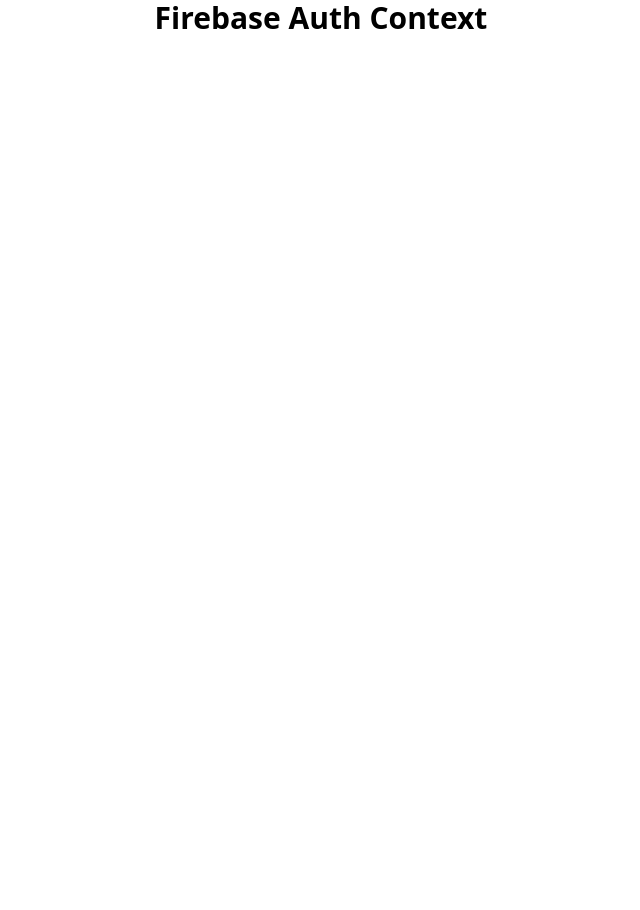
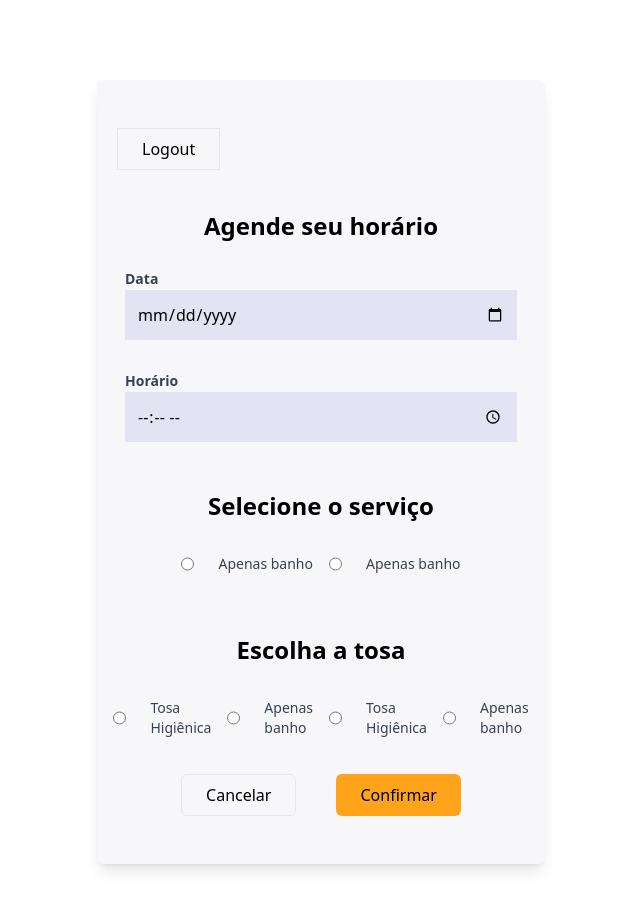
Before and after one commit to pamlotusia/impacta-petshop, a React (Create React App) app: page /home in a window 1280 px wide. Shown: the top 910 px of the page, without its empty margins (319-959 px from the left). Before the commit the page ends 800 px from the top, so only its background shows below. Built offline with nearby package versions, Linux system fonts and the light colour scheme; no server answers; sample sign-in values are in the browser's storage.

Commit message:
salvando layout - falta ainda layout do agendamento - e layout da mensagem final

```diff
--- a/src/App.js
+++ b/src/App.js
@@ -1,7 +1,7 @@
 import React from 'react'
 import Signin from './components/Signin'
 import Signup from './components/Signup'
-import Account from './components/Account'
+import Home from './components/Home'
 import ProtectedRoute from './components/ProtectedRoute'
 import { Route, Routes } from 'react-router-dom'
 import { AuthContextProvider } from './contexts/AuthContext'
@@ -10,16 +10,15 @@
 const App = () => {
   return (
     <div>
-      <h1 className="text-center text-3xl font-bold">Firebase Auth Context</h1>
       <AuthContextProvider>
       <Routes>
           <Route path='/' element={<Signin />} />
           <Route path='/signup' element={<Signup />} />
           <Route
-            path='/account'
+            path='/home'
             element={
               <ProtectedRoute>
-                <Account />
+                <Home />
               </ProtectedRoute>
             }
           />
--- a/src/components/Account.jsx
+++ /dev/null
@@ -1,29 +0,0 @@
-import React from 'react'
-import { UserAuth } from '../contexts/AuthContext'
-import { useNavigate } from 'react-router-dom'
-
-const Account = () => {
-  const {user, logout} = UserAuth()
-
-  const navigate = useNavigate()
-
-  const handleLogout = async() =>{
-    try{
-      await logout()
-      navigate('/')
-      console.log("you are logout")
-    } catch(e){
-      console.log(e.message)
-    }
-  }
-
-  return (
-    <div className='max-w-[600px] mx-auto my-16 p-4'>
-      <h1 className='text-2xl font-bold py-4'>Account</h1>
-      <p>User email: {user && user.email}</p>
-      <button onClick={handleLogout} className='border px-6 py-2 my-4 hover:bg-pink-100'>Logout</button>
-      </div>
-  )
-}
-
-export default Account
--- /dev/null
+++ b/src/components/Home.jsx
@@ -0,0 +1,142 @@
+import React from 'react'
+import { UserAuth } from '../contexts/AuthContext'
+import { Link, useNavigate } from 'react-router-dom'
+
+const Home = () => {
+  const { user, logout } = UserAuth()
+
+  const navigate = useNavigate()
+
+  const handleLogout = async () => {
+    try {
+      await logout()
+      navigate('/')
+      console.log('you are logout')
+    } catch (e) {
+      console.log(e.message)
+    }
+  }
+
+  return (
+    <div className="max-w-md mx-auto  p-5 rounded-md shadow-lg my-20 py-8 bg-background-color">
+      <button onClick={handleLogout} className="border px-6 py-2 my-4 mb-10">
+        Logout
+      </button>
+      <h1 className="text-2xl text-center font-bold mb-4">
+        Agende seu horário
+      </h1>
+      <form>
+        <div className="mb-3 p-2 rounded-lg">
+          <label className="text-gray-700 text-sm font-bold ">Data</label>
+          <input
+            type="date"
+            className="w-full px-3 py-3 focus:outline-none light-blue-input "
+          />
+        </div>
+        <div className="mb-4 p-2 rounded-lg">
+          <label className="text-gray-700 text-sm font-bold">Horário</label>
+          <input
+            type="time"
+            className="w-full px-3 py-3 focus:outline-none light-blue-input"
+          />
+        </div>
+
+        <p className="text-2xl text-center font-bold mb-6 m-10">
+          Selecione o serviço
+        </p>
+
+        <div className="flex justify-center">
+          <div className=" flex mb-3  p-2 rounded-lg">
+            <input
+              id="banho"
+              value="banho"
+              data-text="Apenas banho"
+              type="radio"
+              className=""
+            />
+            <label className="text-gray-700 text-sm font-medium ml-6">
+              Apenas banho
+            </label>
+          </div>
+
+          <div className=" flex mb-3  p-2 rounded-lg">
+            <input
+              id="banho"
+              value="banho"
+              data-text="Apenas banho"
+              type="radio"
+              className=""
+            />
+            <label className="text-gray-700 text-sm font-medium ml-6">
+              Apenas banho
+            </label>
+          </div>
+        </div>
+
+        <p className="text-2xl text-center font-bold mb-6 m-10">
+          Escolha a tosa
+        </p>
+
+        <div className="flex justify-center">
+          <div className=" flex mb-3  p-2 rounded-lg">
+            <input
+              id="banho"
+              value="banho"
+              data-text="Tosa Higiênica"
+              type="radio"
+              className=""
+            />
+            <label className="text-gray-700 text-sm font-medium ml-6">
+              Tosa Higiênica
+            </label>
+          </div>
+
+          <div className=" flex mb-3  p-2 rounded-lg">
+            <input
+              id="banho"
+              value="banho"
+              data-text="Apenas banho"
+              type="radio"
+              className=""
+            />
+            <label className="text-gray-700 text-sm font-medium ml-6">
+              Apenas banho
+            </label>
+          </div>
+
+          <div className=" flex mb-3  p-2 rounded-lg">
+            <input
+              id="banho"
+              value="banho"
+              data-text="Tosa Higiênica"
+              type="radio"
+              className=""
+            />
+            <label className="text-gray-700 text-sm font-medium ml-6">
+              Tosa Higiênica
+            </label>
+          </div>
+
+          <div className=" flex mb-3  p-2 rounded-lg">
+            <input
+              id="banho"
+              value="banho"
+              data-text="Apenas banho"
+              type="radio"
+              className=""
+            />
+            <label className="text-gray-700 text-sm font-medium ml-6">
+              Apenas banho
+            </label>
+          </div>
+        </div>
+      </form>
+      <div className="flex justify-center">
+        <button className="border px-6 py-2 my-4 m-5 rounded-md">Cancelar</button>
+        <button className="px-6 py-2 my-4 m-5 bg-confirm-color rounded-md">Confirmar</button>
+      </div>
+    </div>
+  )
+}
+
+export default Home
--- a/src/components/Signin.jsx
+++ b/src/components/Signin.jsx
@@ -1,6 +1,7 @@
 import React, { useState } from 'react'
 import { Link, useNavigate } from 'react-router-dom'
 import { UserAuth } from '../contexts/AuthContext'
+import MinhaImagem from '../images/login-icon.svg'
 
 const Signin = () => {
   const [email, setEmail] = useState('')
@@ -22,37 +23,50 @@
   }
 
   return (
-    <div className="max-w-[700px] mx-auto my-16 p-4">
-      <div>
-        <h1 className="text-2xl font-bold py-2"> Sign in to your account</h1>
-        <p className="py-2">
-          Don't have an account yet?{' '}
-          <Link to="/signup" className="underline">
-            Sign up.
-          </Link>
-        </p>
+    <div className="max-w-md mx-auto p-5 rounded-md  my-20 py-8">
+      <img src={MinhaImagem} alt="" className="mx-auto login-img" />
+      <div className="rounded-md max-w-full bg-background-color shadow-lg p-7">
+        <h2
+          className="text-2xl font-bold mb-10
+     text-center"
+        >
+          Login
+        </h2>
+        <form onSubmit={handleSubmit}>
+          <div className="mb-4 bg-white p-2 rounded-lg">
+            <label className="text-gray-700 text-sm font-bold">
+              E-mail:
+            </label>
+            <input
+              onChange={e => setEmail(e.target.value)}
+              type="email"
+              className="w-full px-3 py-1 focus:outline-none"
+            />
+          </div>
+          <div className="mb-4 bg-white p-2 rounded-lg">
+            <label className="text-gray-700 text-sm font-bold">
+              Senha:
+            </label>
+            <input
+              onChange={e => setPassword(e.target.value)}
+              type="password"
+              className="w-full px-3 py-1 focus:outline-none"
+            />
+          </div>
+          <button
+            type="submit"
+            className="bg-confirm-color mb-10 mt-10 w-full p-4 my-2 text-white uppercase font-bold font-button-confirm"
+          >
+            Entrar
+          </button>
+          <p className="py-2 text-center">
+            Não possui uma conta?
+            <Link to="/signup" className="font-bold">
+              Cadastre-se agora!
+            </Link>
+          </p>
+        </form>
       </div>
-      <form onSubmit={handleSubmit}>
-        <div className="flex flex-col py-2">
-          <label className="py-2 font-medium"> Email Address </label>
-          <input
-            onChange={e => setEmail(e.target.value)}
-            className="border p-3"
-            type="email"
-          />
-        </div>
-        <div className="flex flex-col py-2">
-          <label className="py-2 font-medium"> Password</label>
-          <input
-            onChange={e => setPassword(e.target.value)}
-            className="border p-3"
-            type="password"
-          />
-        </div>
-        <button className="border border-blue-500 bg-blue-600 hover:bg-blue-500 w-full p-4 my-2 text-white">
-          Sign in
-        </button>
-      </form>
     </div>
   )
 }
--- a/src/index.css
+++ b/src/index.css
@@ -1,3 +1,26 @@
 @tailwind base;
 @tailwind components;
 @tailwind utilities;
+
+@import url('https://fonts.googleapis.com/css2?family=Inter:wght@300;400;500&family=Poppins:wght@400;500&display=swap');
+
+.bg-background-color {
+  background-color: #F7F7F9 /* Substitua pelos valores RGB que desejar */
+}
+.bg-confirm-color {
+  background-color: #FFA31A/* Substitua pelos valores RGB que desejar */
+}
+
+.light-blue-input{
+  background-color: #E3E3F3
+}
+
+.font-button-confirm{
+  font-family: 'Inter', sans-serif;
+  font-size: 20px;
+  border-radius: 6px;
+}
+
+.login-img{
+  margin-bottom: -8.5px
+}
```
Also changed, not shown: src/components/Signup.jsx (+63 -32 lines), src/images/login-icon.svg (added).
